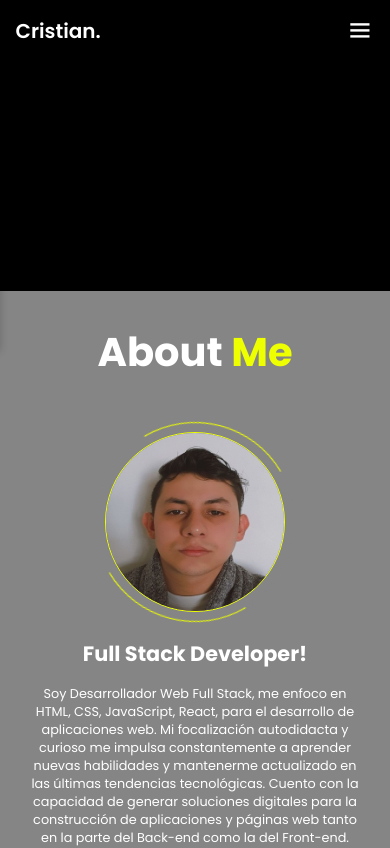
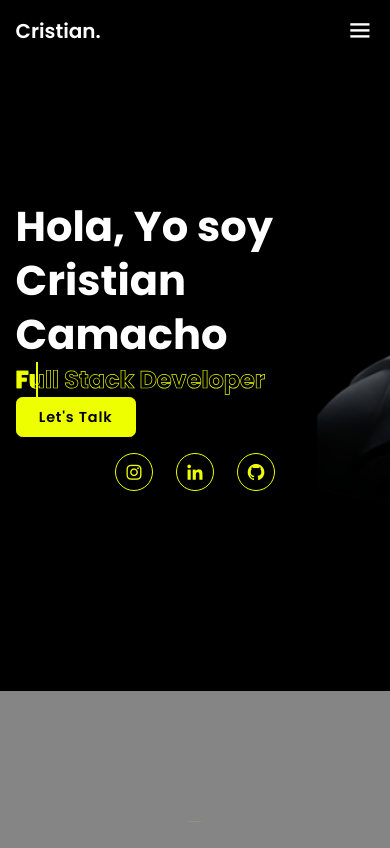
Before and after one commit to crisskmacho/portafolio, a React (Vite) app: page / in a window 390 px wide. Shown: the top 848 px of the page. Built offline with nearby package versions, Linux system fonts and the light colour scheme.

Commit message:
responsive

```diff
--- a/src/index.css
+++ b/src/index.css
@@ -88,7 +88,7 @@ body{
   flex-direction: column;
   align-items: center;
   padding: 20%;
-  background: url(./components/img/batman.png) no-repeat;
+  background: url(./components/img/batman2.png) no-repeat;
   background-size: cover;
   background-position: center;
 }
@@ -813,7 +813,7 @@ section:nth-child(odd) .animate.scroll,
   }
 
   .home {
-      padding: 0 4%;
+      padding: 25rem 4%;
   }
 
   .footer {
```
Also changed, not shown: src/components/img/batman2.png (added).
